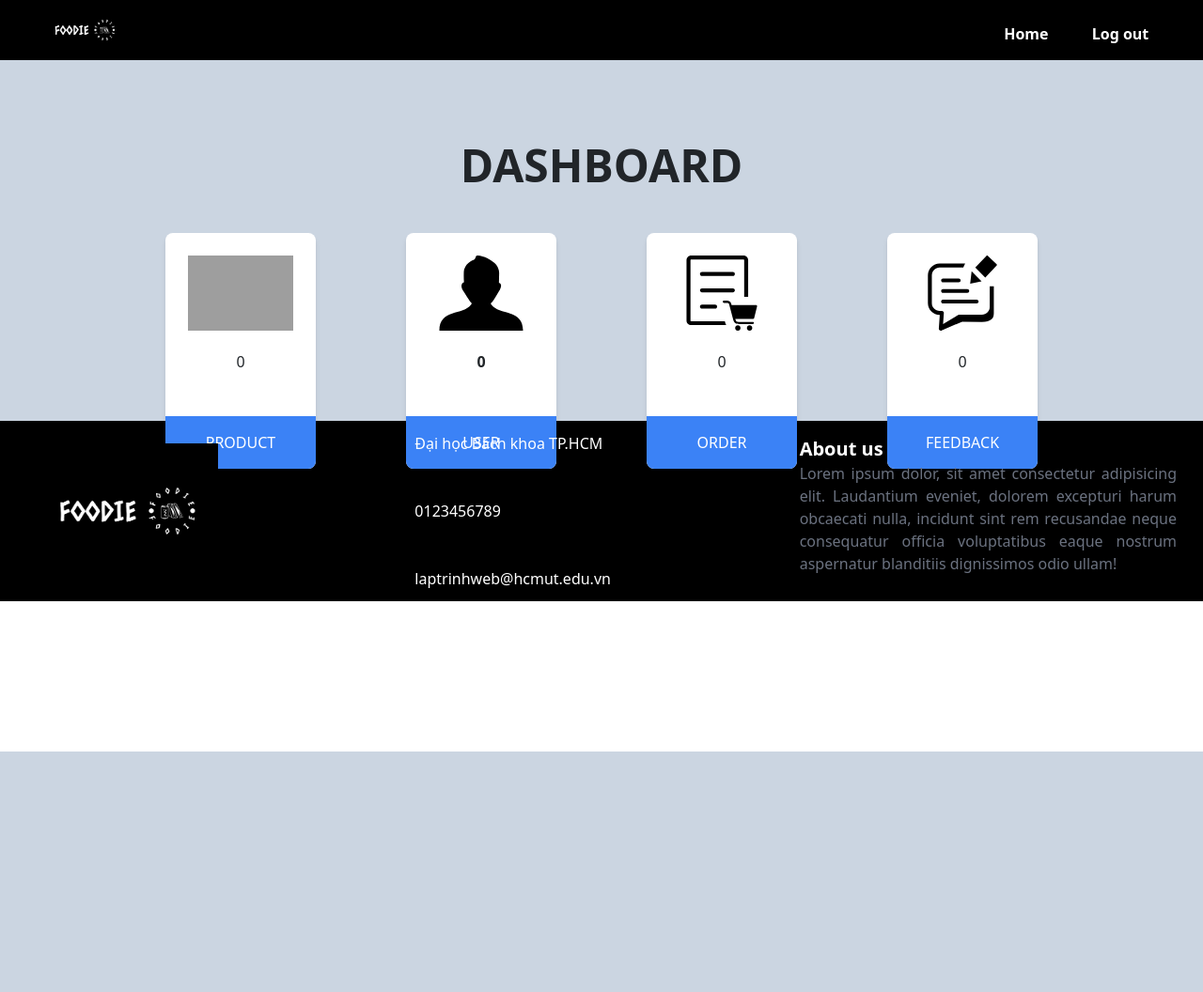
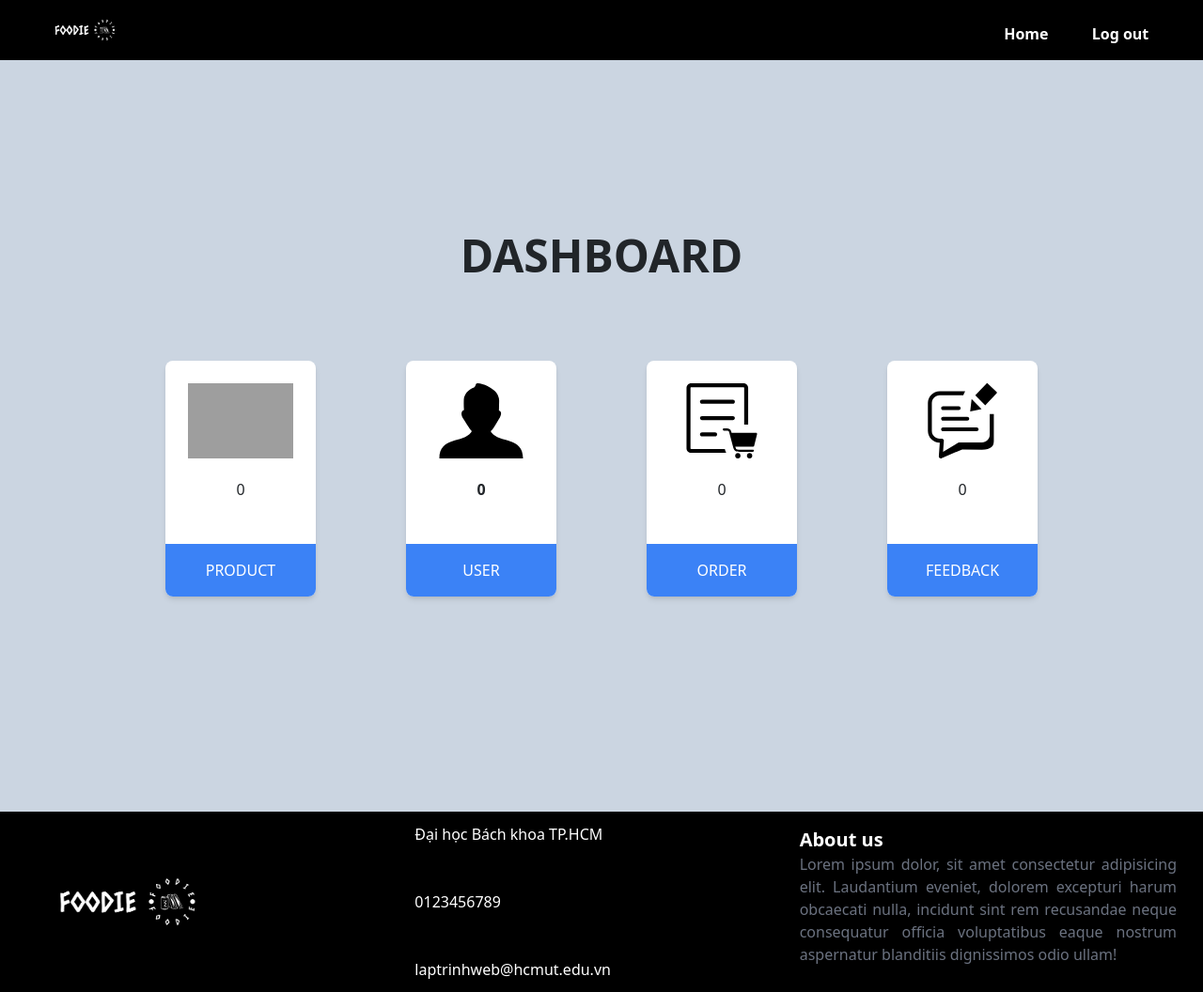
Before and after one commit to iamlvv/foodie_final, a PHP site: page /foodie_final/admin/index.php in a window 1280 px wide. Shown: the whole page at 94% size. Before the commit the page ends 800 px from the top, so only its background shows below. Run offline with PHP 8.4, Linux system fonts and the light colour scheme; data that the repository does not hold is empty; some libraries are stand-ins or nearby versions; grey boxes are pictures that could not be loaded.

Commit message:
trong-edit_admin_homepage

```diff
--- a/admin/index.php
+++ b/admin/index.php
@@ -2,8 +2,8 @@
 
 <!-- Main Content Section Starts -->
 
-<div class="w-full  bg-slate-300 bg-cover h-96 pt-10">
-    <h1 class="font-bold text-5xl text-center pt-5 ">DASHBOARD</h1>
+<div class="w-full  bg-slate-300 bg-cover min-h-screen pt-10">
+    <h1 class="font-bold text-5xl text-center mt-36 pb-10 ">DASHBOARD</h1>
 
 
 
```
